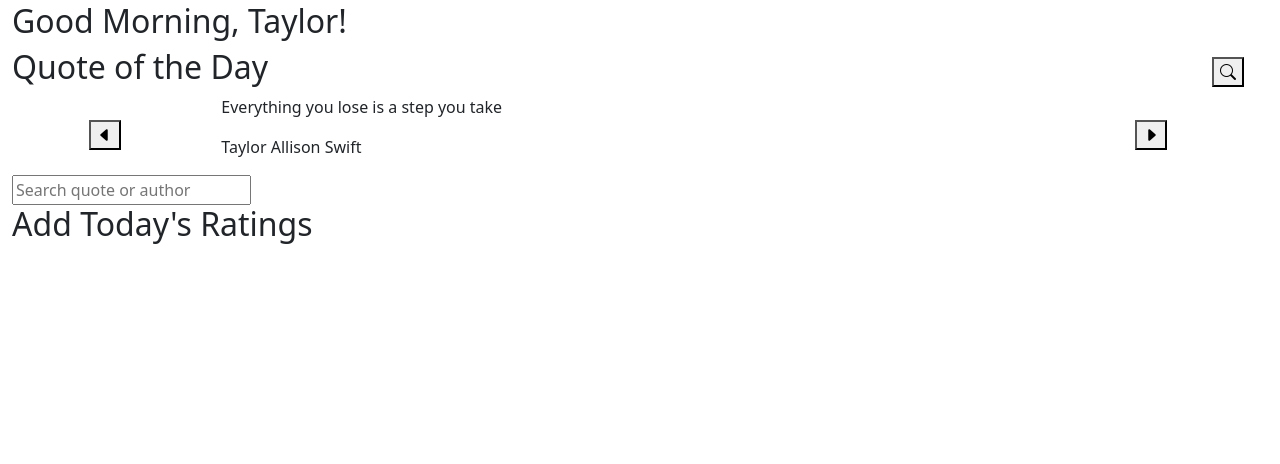
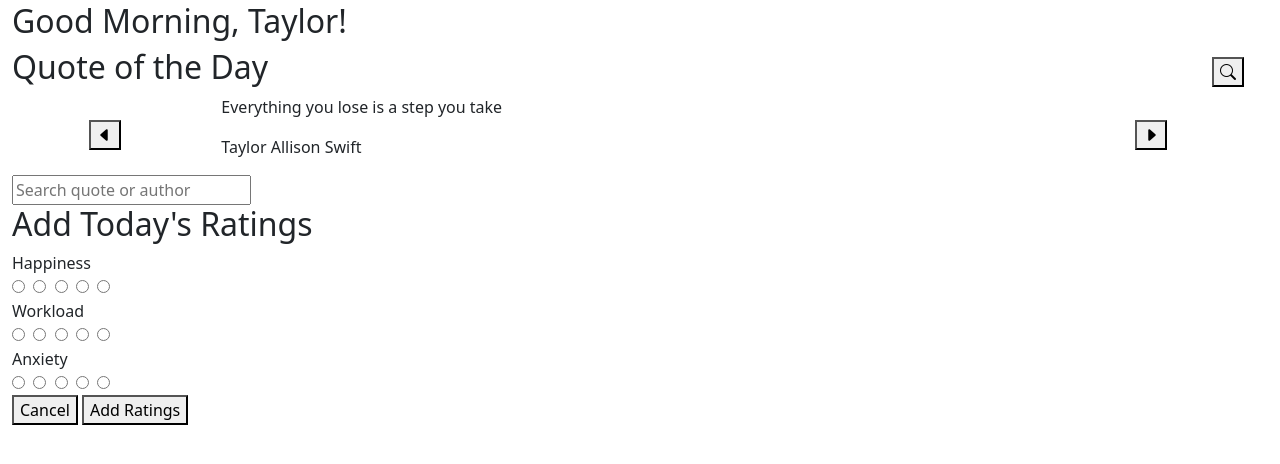
Before and after one commit to aungminthant13/DailyZen, a PHP site: page /home.php in a window 1280 px wide. Shown: the part 14-478 px from the top of the page. Run offline with PHP 8.4, Linux system fonts and the light colour scheme; some web fonts are replaced.

Commit message:
add rating scores

```diff
--- a/app/home.php
+++ b/app/home.php
@@ -86,10 +86,85 @@
             </div>
 
             <div class="row block">
-                <div class="row heading"><h2>Add Today's Ratings</h2></div>
+                <div class="row heading">
+                    <h2>Add Today's Ratings</h2>
+                </div>
+                <div>
+                    <form>
+                        <div class="score-input">
+                            <span class="score-label heading">Happiness</span>
+                            <div class="score-options">
+                                <input type="radio" id="happiness-1" name="happiness" value="1">
+                                <label for="happiness-1" data-value="1"></label>
+
+                                <input type="radio" id="happiness-2" name="happiness" value="2">
+                                <label for="happiness-2" data-value="2"></label>
+
+                                <input type="radio" id="happiness-3" name="happiness" value="3">
+                                <label for="happiness-3" data-value="3"></label>
+
+                                <input type="radio" id="happiness-4" name="happiness" value="4">
+                                <label for="happiness-4" data-value="4"></label>
+
+                                <input type="radio" id="happiness-5" name="happiness" value="5">
+                                <label for="happiness-5" data-value="5"></label>
+                            </div>
+                        </div>
+
+                        <div class="score-input">
+                            <span class="score-label heading">Workload</span>
+                            <div class="score-options">
+                                <input type="radio" id="workload-1" name="workload" value="1">
+                                <label for="workload-1" data-value="1"></label>
+
+                                <input type="radio" id="workload-2" name="workload" value="2">
+                                <label for="workload-2" data-value="2"></label>
+
+                                <input type="radio" id="workload-3" name="workload" value="3">
+                                <label for="workload-3" data-value="3"></label>
+
+                                <input type="radio" id="workload-4" name="workload" value="4">
+                                <label for="workload-4" data-value="4"></label>
+
+                                <input type="radio" id="workload-5" name="workload" value="5">
+                                <label for="workload-5" data-value="5"></label>
+                            </div>
+                        </div>
+
+                        <div class="score-input">
+                            <span class="score-label heading">Anxiety</span>
+                            <div class="score-options">
+                                <input type="radio" id="anxiety-1" name="anxiety" value="1">
+                                <label for="anxiety-1" data-value="1"></label>
+
+                                <input type="radio" id="anxiety-2" name="anxiety" value="2">
+                                <label for="anxiety-2" data-value="2"></label>
+
+                                <input type="radio" id="anxiety-3" name="anxiety" value="3">
+                                <label for="anxiety-3" data-value="3"></label>
+
+                                <input type="radio" id="anxiety-4" name="anxiety" value="4">
+                                <label for="anxiety-4" data-value="4"></label>
+
+                                <input type="radio" id="anxiety-5" name="anxiety" value="5">
+                                <label for="anxiety-5" data-value="5"></label>
+                            </div>
+                        </div>
+
+                        <div class="rating-btns">
+                            <button type="submit" id="cancel-rating" class="">Cancel</button>
+                            <button type="submit" id="add-rating" class="">Add Ratings</button>
+                        </div>
+                    </form>
+
 
                 </div>
             </div>
+        </div>
+        </div>
+
+</body>
+
 </main>
 
 <!-- jQuery Library -->
```
Also changed, not shown: css/style.css (+96 -1 lines). Lines whose indentation alone changed are shown as unchanged.
